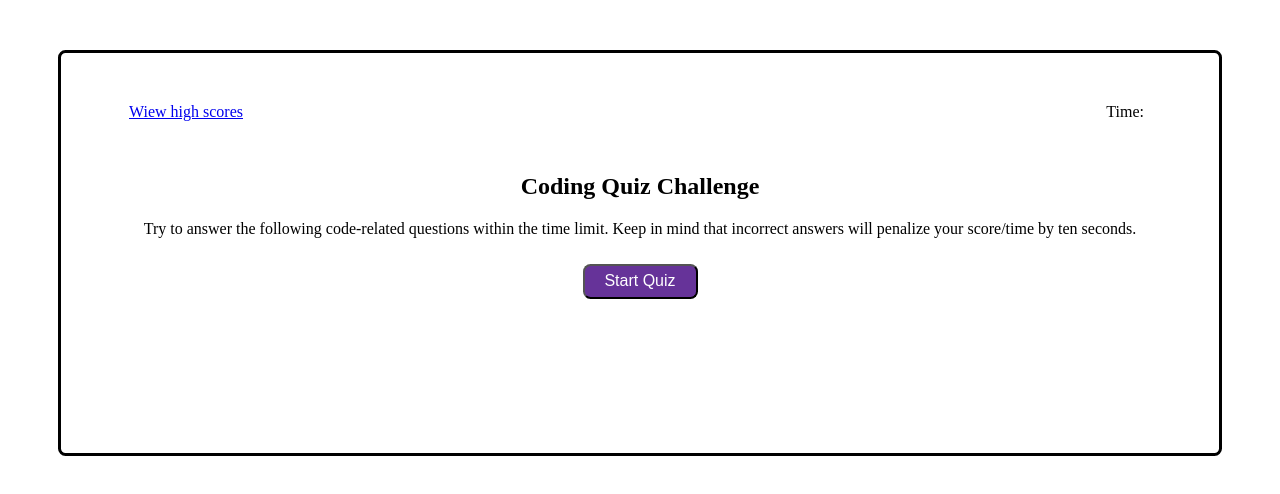
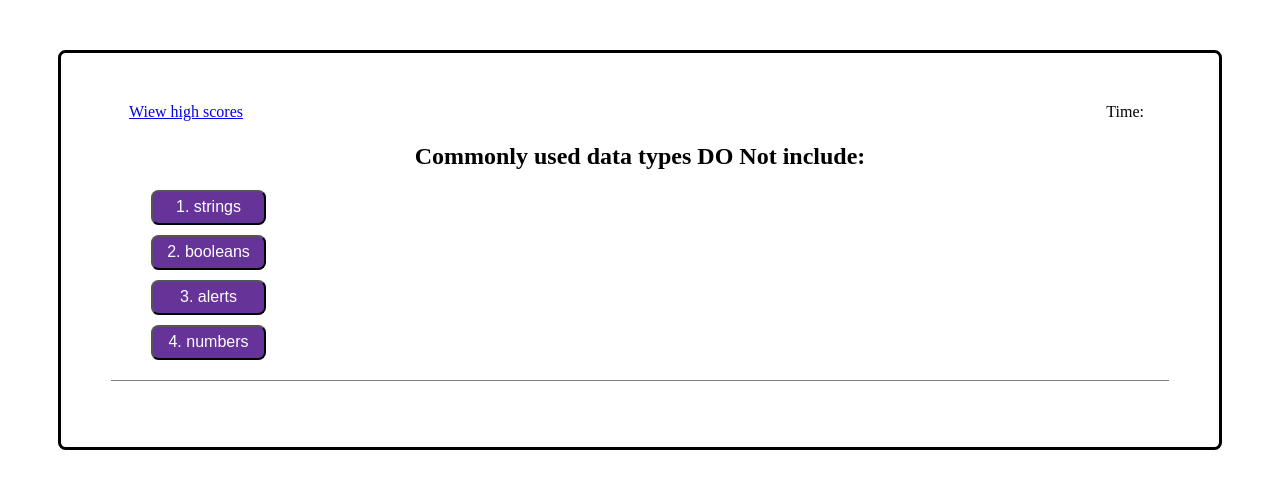
Before and after one commit to Alex2055/4th-week-challenge, a plain HTML site: page index.html in a window 1280 px wide. Both pictures are taken after a click on the button "Start Quiz". Drawn offline with Linux system fonts and the light colour scheme.

Commit message:
changed html to keep time and score always on the screen, added function to load buttons

```diff
--- a/css/style.css
+++ b/css/style.css
@@ -1,8 +1,8 @@
-.page{
+.page  {
     border-style: solid;
     border-color: black;
     border-radius: 2mm;
-    height: 300px;
+    height: auto;
     margin: 50px;
     padding: 50px;
     text-align: center;
@@ -28,7 +28,7 @@ float: right;
     float: left;
 }
 
-#start-quiz{
+button{
     margin-top: 10px;
     background-color: rebeccapurple;
     height: 35px;
@@ -43,6 +43,21 @@ float: right;
     margin-top: 50px;
 }
 
-.hide{
+ #question-body{
     display: none;
 }
+
+/*get option buttons in block*/
+
+
+#answers button {
+    display: block;
+}
+
+#answers{
+
+    padding-bottom: 20px;
+    border-style: solid;
+    border-color: gray;
+    border-width: 0 0 1px 0;
+}
--- a/index.html
+++ b/index.html
@@ -20,21 +20,25 @@
                 Try to answer the following code-related questions within the time limit. Keep in mind that incorrect
                 answers will penalize your score/time by ten seconds.
             </p>
-                <button id="start-quiz">Start Quiz</button>
+            <button id="start-quiz">Start Quiz</button>
 
         </div>
-        <div id="question-body" class="hide">
-            <h2 id="question"></h2>
 
 
 
-<ol id="answers">
-</ol>
+
+    <div id="question-body" >
+
+        <h2 id="question"></h2>
+
+        <ol id="answers">
+
+        </ol>
+    </div>
+</div>
 
 
-        </div>
     </div>
-
     <script src="./script.js">
 
     </script>
--- a/script.js
+++ b/script.js
@@ -2,10 +2,32 @@ window.addEventListener('DOMContentLoaded', connectEvents);
 
 
 function connectEvents() {
-    document.getElementById("start-quiz").onclick = consolLog;
-    function consolLog() {
-        console.log("huy");
+    document.getElementById("start-quiz").onclick = showQuestion;
+
+    // after start quiz button clicked hide intro and load question and buttons
+    function showQuestion() {
+        var x = document.getElementById("main-text");
+        x.style.display = "none";
+
+        var y = document.getElementById("question-body");
+        y.style.display = "block";
     }
+
+
+
+    function cardLoad(arreyindex) {
+        var z = document.getElementById("question");
+        z.innerText = cards[arreyindex].q
+        for (var u = 0; u < cards[arreyindex].answers.length; u++) {
+            var h = document.createElement("BUTTON");
+            var m = document.createTextNode(cards[arreyindex].answers[u].text);
+            h.appendChild(m);
+            document.getElementById("answers").appendChild(h);
+
+        }
+
+    }
+    cardLoad(0);
 }
 
 
@@ -16,19 +38,19 @@ var cards = [{
     q: "Commonly used data types DO Not include:",
     answers:
         [{
-            text: "1.strings",
+            text: "1. strings",
             isCorrect: false
         },
         {
-            text: "2.booleans",
+            text: "2. booleans",
             isCorrect: false
         },
         {
-            text: "3.alerts",
+            text: "3. alerts",
             isCorrect: true
         },
         {
-            Text: "4.numbers",
+            text: "4. numbers",
             isCorrect: false
         }]
 },
@@ -37,19 +59,19 @@ var cards = [{
     q: "The condition in an if / else statement is enclosed with_______.",
     answers:
         [{
-            text: "1.quotes",
+            text: "1. quotes",
             isCorrect: false
         },
         {
-            text: "2.curly brackets",
+            text: "2. curly brackets",
             isCorrect: false
         },
         {
-            text: "3.parenthesis",
+            text: "3. parenthesis",
             isCorrect: true
         },
         {
-            Text: "4.square brackets",
+            text: "4. square brackets",
             isCorrect: false
         }]
 },
@@ -58,19 +80,19 @@ var cards = [{
     q: "Arrays in JavaScript can be used to store_________.",
     answers:
         [{
-            text: "1.numbers and strings",
+            text: "1. numbers and strings",
             isCorrect: false
         },
         {
-            text: "2.other arrays",
+            text: "2. other arrays",
             isCorrect: false
         },
         {
-            text: "3.booleans",
+            text: "3. booleans",
             isCorrect: false
         },
         {
-            Text: "4.all of the above",
+            text: "4. all of the above",
             isCorrect: true
         }]
 },
@@ -79,19 +101,19 @@ var cards = [{
     q: "String values must be enclosed within______ when being assigned to variables",
     answers:
         [{
-            text: "1.commas",
+            text: "1. commas",
             isCorrect: false
         },
         {
-            text: "2.curly brackets",
+            text: "2. curly brackets",
             isCorrect: false
         },
         {
-            text: "3.quotes",
+            text: "3. quotes",
             isCorrect: true
         },
         {
-            Text: "4.parenthesis",
+            text: "4. parenthesis",
             isCorrect: false
         }]
 },
@@ -100,23 +122,19 @@ var cards = [{
     q: "A very useful tool used during development and debugging for printing content to the debugger is:",
     answers:
         [{
-            text: "1.JavaScript",
+            text: "1. JavaScript",
             isCorrect: false
         },
         {
-            text: "2.terminal/bash",
+            text: "2. terminal/bash",
             isCorrect: false
         },
         {
-            text: "3.for loops",
+            text: "3. for loops",
             isCorrect: false
         },
         {
-            Text: "4.console.log",
+            text: "4. console.log",
             isCorrect: true
         }]
 },]
-
-function showQuestion (){
-
-}
```
